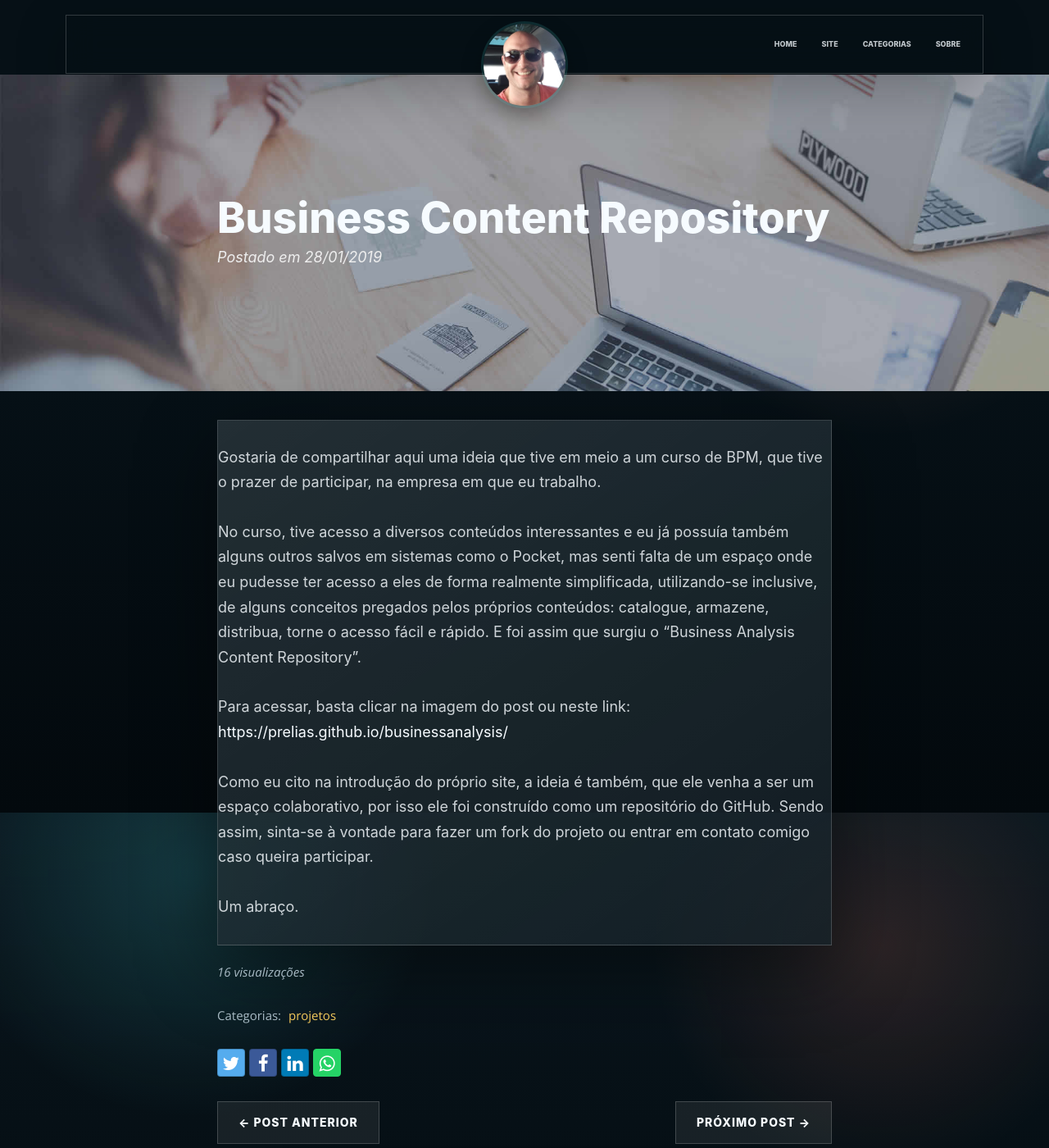
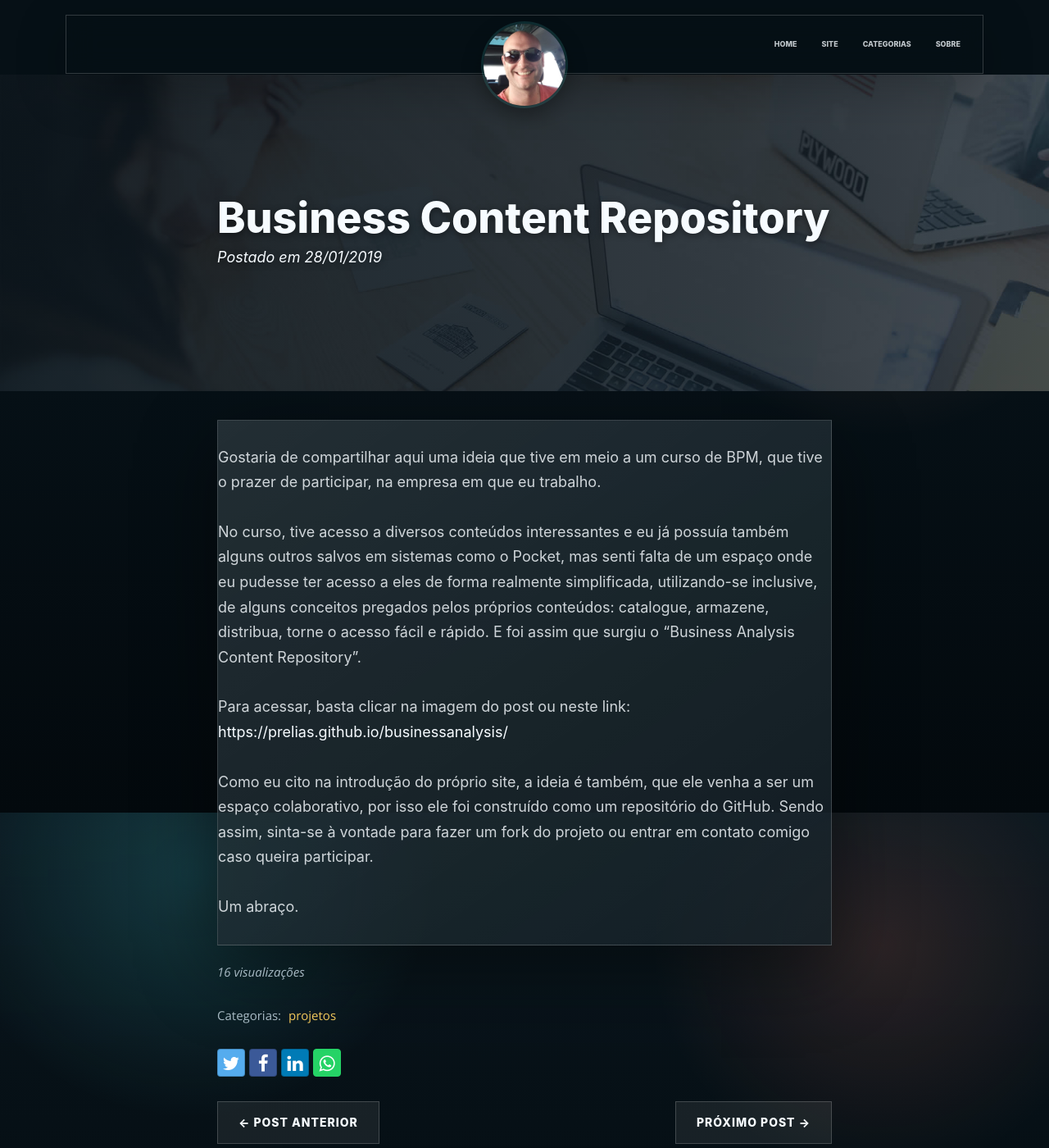
Before and after one commit to PRElias/blog, a Jekyll site: the page built from _posts/2019-01-28-business-content-repository.md, in a window 1280 px wide and 1400 px high. Shown: the whole window at 82% size. Built offline with Jekyll 4.4.1, drawn with Linux system fonts in a browser that asks for light colours; nearby versions of some CDN libraries; comment, search, counter and statistics services are not loaded.

Commit message:
corrigindo css título

```diff
--- a/_includes/header.html
+++ b/_includes/header.html
@@ -18,7 +18,7 @@
   ></div>
 {% endif %}
 
-<header class="header-section {% if page.bigimg %}has-img{% endif %}">
+<header class="header-section {% if page.bigimg %}has-img{% endif %} {% if include.type == 'post' %}post-header{% endif %}">
 {% if page.bigimg %}
 <div class="big-img intro-header">
   <div class="container">
--- a/css/main.css
+++ b/css/main.css
@@ -952,6 +952,32 @@
   box-shadow: none;
 }
 
+.post-header .intro-header.big-img::before {
+  content: "";
+  position: absolute;
+  inset: 0;
+  z-index: 1;
+  pointer-events: none;
+  background: linear-gradient(90deg, rgba(6, 16, 22, 0.86), rgba(6, 16, 22, 0.72) 70%, rgba(6, 16, 22, 0.58));
+}
+
+.post-header .intro-header.big-img > .container,
+.post-header .intro-header.big-img > .img-desc {
+  position: relative;
+  z-index: 2;
+}
+
+.post-header .intro-header.big-img > .img-desc {
+  position: absolute;
+}
+
+.post-header .intro-header.big-img .post-heading h1,
+.post-header .intro-header.big-img .post-heading .post-subheading,
+.post-header .intro-header.big-img .post-heading .post-meta {
+  color: var(--landing-paper);
+  text-shadow: 0 2px 8px rgba(0, 0, 0, 0.45);
+}
+
 .intro-header .page-heading h1,
 .intro-header .post-heading h1,
 .post-preview .post-title,
```
